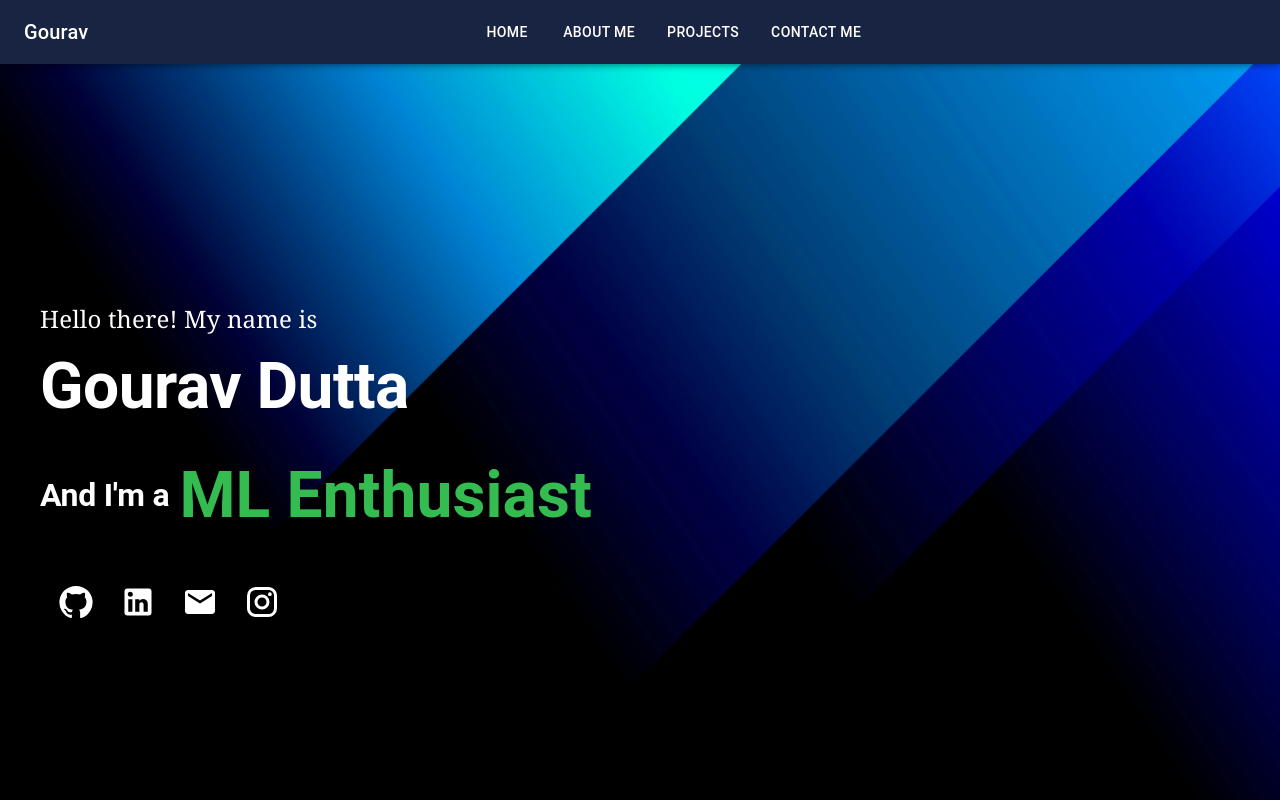
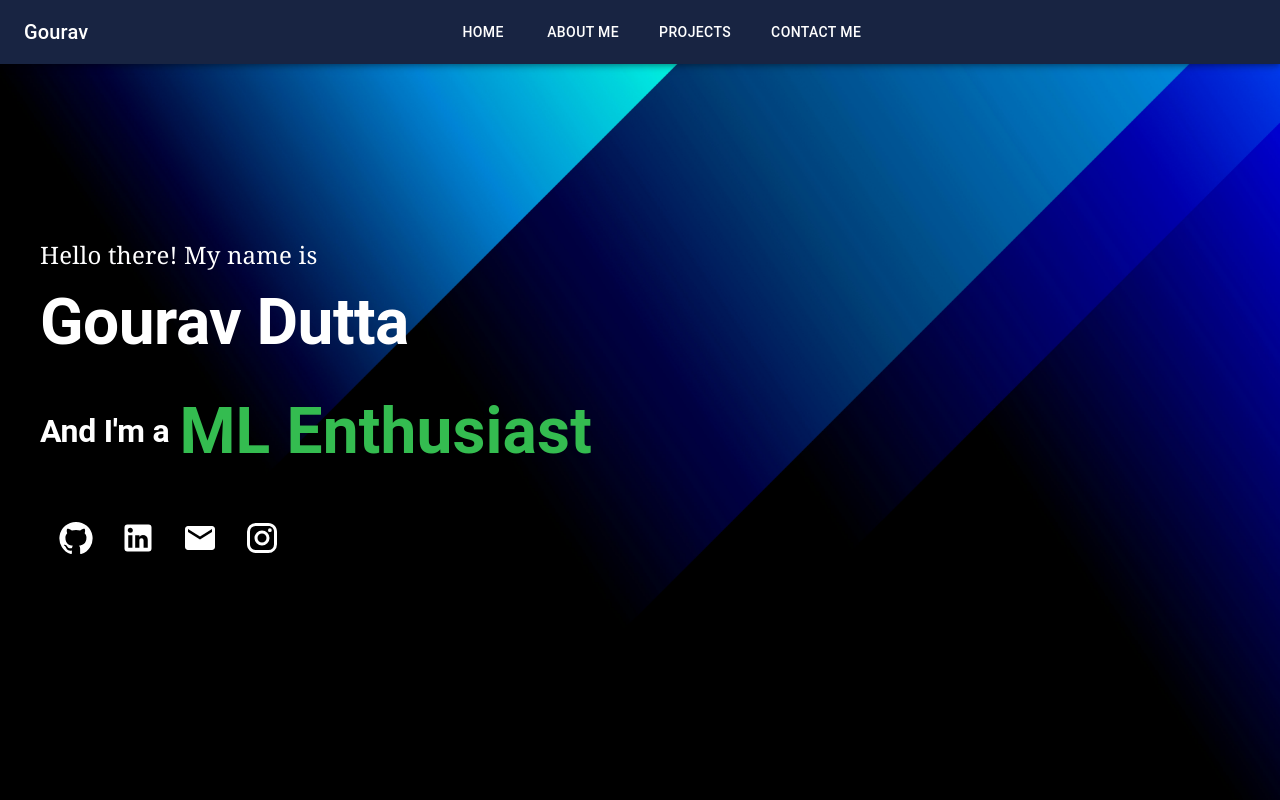
Before and after one commit to GouravDutta-01/GouravDutta-Portfolio, a React (Create React App) app: page / in a window 1280 px wide. Shown: the top 800 px of the page. Built offline with nearby package versions, Linux system fonts and the light colour scheme.

Commit message:
Update UI

```diff
--- a/src/App.js
+++ b/src/App.js
@@ -1,7 +1,6 @@
-import React, { useState } from 'react';
-import { CssBaseline, Drawer } from '@mui/material';
+import React from 'react';
+import { CssBaseline } from '@mui/material';
 import Navbar from './components/Navbar';
-import DrawerList from './components/DrawerList';
 import AboutMe from './components/AboutMe';
 import Projects from './components/Projects';
 import ContactMe from './components/ContactMe';
@@ -9,19 +8,10 @@ import ScrollToTop from './components/ScrollToTop';
 import Header from './components/Header';
 
 function App() {
-  const [drawerOpen, setDrawerOpen] = useState(false);
-
-  const toggleDrawer = (open) => {
-    setDrawerOpen(open);
-  };
-
   return (
     <>
       <CssBaseline />
-      <Navbar toggleDrawer={toggleDrawer} />
-      <Drawer anchor="right" open={drawerOpen} onClose={() => toggleDrawer(false)}>
-        {drawerOpen && <DrawerList toggleDrawer={toggleDrawer} />}
-      </Drawer>
+      <Navbar  />
       <Header />
       <AboutMe />
       <Projects />
--- a/src/components/ContactMe.js
+++ b/src/components/ContactMe.js
@@ -14,8 +14,8 @@ const ContactMe = () => {
   ];
 
   return (
-    <div id="contact-me" style={{ textAlign: 'center', backgroundColor: '#1f2e54', color: 'white', paddingTop: '20px', paddingBottom: '20px' }}>
-      <Paper elevation={0} style={{ padding: 20, backgroundColor: 'transparent', display: 'flex', flexDirection: 'column', alignItems: 'center' }}>
+    <div id="contact-me" style={{ textAlign: 'center', backgroundColor: '#1f2e54', color: 'white', paddingTop: '20px' }}>
+      <Paper elevation={0} style={{ paddingTop: 20, paddingBottom: 10, backgroundColor: 'transparent', display: 'flex', flexDirection: 'column', alignItems: 'center' }}>
         <Typography variant="body1" sx={{color: "white"}}>
           Feel free to connect with me
         </Typography>
--- a/src/components/Header.js
+++ b/src/components/Header.js
@@ -14,7 +14,7 @@ const Header = () => {
     'ML Enthusiast',
   ];
 
-  const isSmallScreen = useMediaQuery('(max-width:600px)');
+  const isSmallScreen = useMediaQuery('(max-width:780px)');
 
   return (
     <div
--- a/src/components/Navbar.js
+++ b/src/components/Navbar.js
@@ -1,95 +1,179 @@
-import React from "react";
-import { AppBar, Toolbar, Button, Typography, IconButton } from "@mui/material";
+import * as React from "react";
+import PropTypes from "prop-types";
+import AppBar from "@mui/material/AppBar";
+import Box from "@mui/material/Box";
+import CssBaseline from "@mui/material/CssBaseline";
+import Drawer from "@mui/material/Drawer";
+import IconButton from "@mui/material/IconButton";
+import List from "@mui/material/List";
+import ListItem from "@mui/material/ListItem";
+import ListItemButton from "@mui/material/ListItemButton";
+import ListItemText from "@mui/material/ListItemText";
+import MenuIcon from "@mui/icons-material/Menu";
+import Toolbar from "@mui/material/Toolbar";
+import Typography from "@mui/material/Typography";
+import Button from "@mui/material/Button";
+import HomeIcon from "@mui/icons-material/Home";
+import PersonIcon from "@mui/icons-material/Person";
+import WorkIcon from "@mui/icons-material/Work";
+import MailIcon from "@mui/icons-material/Mail";
 import { Link as ScrollLink } from "react-scroll";
-import MenuIcon from "@mui/icons-material/Menu";
+import { ListItemIcon } from "@mui/material";
 
-const Navbar = ({ toggleDrawer }) => {
+const drawerWidth = 240;
+
+function DrawerAppBar(props) {
+  const { window } = props;
+  const [mobileOpen, setMobileOpen] = React.useState(false);
+
+  const handleDrawerToggle = () => {
+    setMobileOpen(!mobileOpen);
+  };
+
+  const container =
+    window !== undefined ? () => window().document.body : undefined;
+
   return (
-    <AppBar
-      position="sticky"
-      sx={{ left: 0, right: 0, backgroundColor: "#182442" }}
-    >
-      <Toolbar sx={{ display: "flex", justifyContent: "space-between" }}>
-        <Typography variant="h6" component="div">
+    <Box sx={{ display: "flex" }}>
+      <CssBaseline />
+      <AppBar component="nav" sx={{ backgroundColor: "#182442" }}>
+        <Toolbar>
+          <Typography variant="h6" component="div" sx={{ flexGrow: 1 }}>
             Gourav
           </Typography>
-        <div
-          style={{
-            display: "flex",
-            alignItems: "center",
-            justifyContent: "center",
-            flex: 1,
-          }}
-        >
-          <ScrollLink to="home" smooth={true} duration={500}>
-            <Button
-              color="inherit"
-              sx={{
-                display: { xs: "none", md: "block" },
-                marginX: 1,
-                "&.active": {
-                  color: "white",
-                },
-              }}
-            >
-              Home
-            </Button>
+          <Box sx={{ display: { xs: "none", sm: "block" }, flexGrow: 1 }}>
+            <ScrollLink to="home" smooth={true} duration={500} offset={-50}>
+              <Button sx={{ color: "#fff", marginRight: 3 }}>Home</Button>
             </ScrollLink>
             <ScrollLink to="about-me" smooth={true} duration={500} offset={-50}>
-            <Button
-              color="inherit"
-              sx={{
-                display: { xs: "none", md: "block" },
-                marginX: 1,
-                "&.active": {
-                  color: "white",
-                },
-              }}
-            >
-              About Me
-            </Button>
+              <Button sx={{ color: "#fff", marginRight: 3 }}>About Me</Button>
             </ScrollLink>
             <ScrollLink to="projects" smooth={true} duration={500} offset={-50}>
-            <Button
+              <Button sx={{ color: "#fff", marginRight: 3 }}>Projects</Button>
+            </ScrollLink>
+            <ScrollLink
+              to="contact-me"
+              smooth={true}
+              duration={500}
+              offset={-50}
+            >
+              <Button sx={{ color: "#fff", marginRight: 3 }}>Contact Me</Button>
+            </ScrollLink>
+          </Box>
+          <IconButton
             color="inherit"
-              sx={{
-                display: { xs: "none", md: "block" },
-                marginX: 1,
-                "&.active": {
-                  color: "white",
-                },
-              }}
-            >
-              Projects
-            </Button>
-          </ScrollLink>
-          <ScrollLink to="contact-me" smooth={true} duration={500} offset={-50}>
-            <Button
-              color="inherit"
-              sx={{
-                display: { xs: "none", md: "block" },
-                marginX: 1,
-                "&.active": {
-                  color: "white",
-                },
-              }}
-            >
-              Contact Me
-            </Button>
-          </ScrollLink>
-        </div>
-        <IconButton
-          edge="end"
-          color="inherit"
-          aria-label="menu"
-          onClick={() => toggleDrawer(true)}
-          sx={{ ml: 2, display: { xs: "block", md: "block", lg: "none" } }}
+            aria-label="open drawer"
+            edge="start"
+            onClick={handleDrawerToggle}
+            sx={{ mr: 2, display: { sm: "none" }, marginLeft: "auto" }}
           >
             <MenuIcon />
           </IconButton>
         </Toolbar>
       </AppBar>
+      <nav>
+        <Drawer
+          container={container}
+          variant="temporary"
+          open={mobileOpen}
+          onClose={handleDrawerToggle}
+          ModalProps={{
+            keepMounted: true,
+          }}
+          anchor="right"
+          sx={{
+            display: { xs: "block", sm: "none" },
+            "& .MuiDrawer-paper": {
+              boxSizing: "border-box",
+              width: drawerWidth,
+            },
+          }}
+        >
+          <Box
+            sx={{
+              textAlign: "center",
+              backgroundColor: "#10283f",
+              color: "white",
+              height: "100%",
+            }}
+            onClick={handleDrawerToggle}
+          >
+            <Typography variant="h6" sx={{ my: 5 }}></Typography>
+            <List>
+              <ListItem disablePadding>
+                <ListItemButton sx={{ textAlign: "center" }}>
+                  <ListItemIcon>
+                    <HomeIcon sx={{ color: "white" }} />
+                  </ListItemIcon>
+                  <ScrollLink
+                    to="home"
+                    smooth={true}
+                    duration={500}
+                    offset={-50}
+                    onClick={handleDrawerToggle}
+                  >
+                    <ListItemText primary="Home" />
+                  </ScrollLink>
+                </ListItemButton>
+              </ListItem>
+              <ListItem disablePadding>
+                <ListItemButton sx={{ textAlign: "center" }}>
+                  <ListItemIcon>
+                    <PersonIcon sx={{ color: "white" }} />
+                  </ListItemIcon>
+                  <ScrollLink
+                    to="about-me"
+                    smooth={true}
+                    duration={500}
+                    offset={-50}
+                    onClick={handleDrawerToggle}
+                  >
+                    <ListItemText primary="About Me" />
+                  </ScrollLink>
+                </ListItemButton>
+              </ListItem>
+              <ListItem disablePadding>
+                <ListItemButton sx={{ textAlign: "center" }}>
+                  <ListItemIcon>
+                    <WorkIcon sx={{ color: "white" }} />
+                  </ListItemIcon>
+                  <ScrollLink
+                    to="projects"
+                    smooth={true}
+                    duration={500}
+                    offset={-50}
+                    onClick={handleDrawerToggle}
+                  >
+                    <ListItemText primary="Projects" />
+                  </ScrollLink>
+                </ListItemButton>
+              </ListItem>
+              <ListItem disablePadding>
+                <ListItemButton sx={{ textAlign: "center" }}>
+                  <ListItemIcon>
+                    <MailIcon sx={{ color: "white" }} />
+                  </ListItemIcon>
+                  <ScrollLink
+                    to="contact-me"
+                    smooth={true}
+                    duration={500}
+                    offset={-50}
+                    onClick={handleDrawerToggle}
+                  >
+                    <ListItemText primary="Contact Me" />
+                  </ScrollLink>
+                </ListItemButton>
+              </ListItem>
+            </List>
+          </Box>
+        </Drawer>
+      </nav>
+    </Box>
   );
+}
+
+DrawerAppBar.propTypes = {
+  window: PropTypes.func,
 };
 
-export default Navbar;
+export default DrawerAppBar;
--- a/src/components/ScrollToTop.js
+++ b/src/components/ScrollToTop.js
@@ -27,13 +27,13 @@ const ScrollToTop = () => {
 
   return (
     <Fab
-      color="primary"
+    color="primary"
       size="small"
       aria-label="scroll-to-top"
       onClick={scrollToTop}
       style={{
         position: "fixed",
-        bottom: "20px",
+        bottom: "30px",
         right: "20px",
         visibility: isVisible ? "visible" : "hidden",
       }}
```
Also changed, not shown: src/components/DrawerList.js (deleted, +0 -60 lines). Lines whose indentation alone changed are shown as unchanged.
